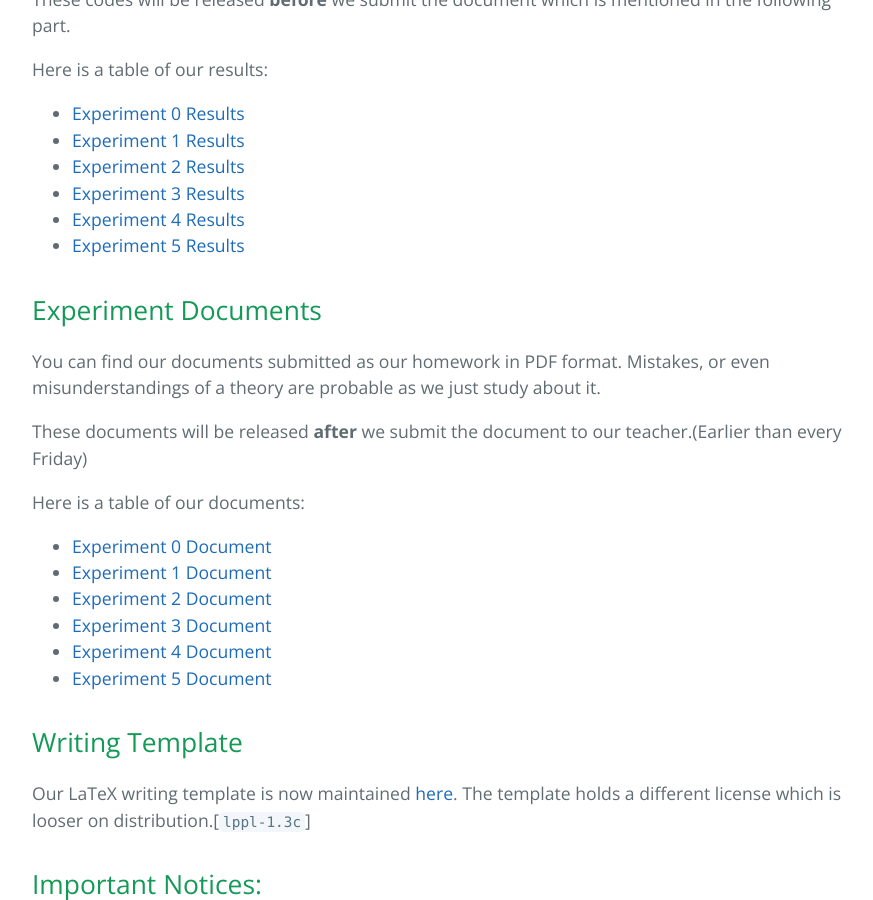
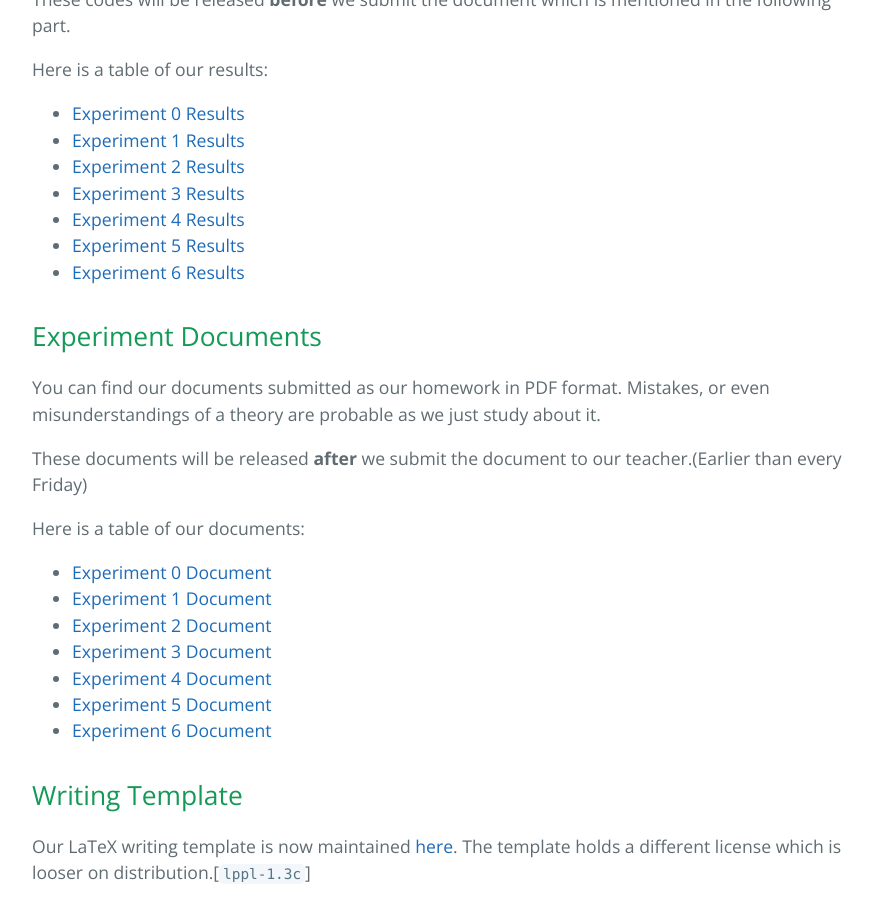
Before and after one commit to T0nyX1ang/Mathematical-Experiment, a Jekyll site: the page built from index.md, in a window 1280 px wide and 900 px high, scrolled down 940 px. Shown: the whole window, without its empty margins (192-1065 px from the left). Built offline with Jekyll 4.4.1, drawn with Linux system fonts in a browser that asks for light colours.

Commit message:
Update link to exp6

```diff
--- a/index.md
+++ b/index.md
@@ -29,6 +29,7 @@ Here is a table of our results:
 * [Experiment 3 Results](./exp3/experiment3.html)
 * [Experiment 4 Results](./exp4/experiment4.html)
 * [Experiment 5 Results](./exp5/experiment5.html)
+* [Experiment 6 Results](./exp6/experiment6.html)
 
 ## Experiment Documents
 You can find our documents submitted as our homework in PDF format. Mistakes, or even misunderstandings of a theory are probable as we just study about it.
@@ -42,6 +43,7 @@ Here is a table of our documents:
 * [Experiment 3 Document](./exp3/exp3.pdf)
 * [Experiment 4 Document](./exp4/exp4.pdf)
 * [Experiment 5 Document](./exp5/exp5.pdf)
+* [Experiment 6 Document](./exp6/exp6.pdf)
 
 ## Writing Template
 Our LaTeX writing template is now maintained [here](https://github.com/T0nyX1ang/WHU-MathExpThesis). The template holds a different license which is looser on distribution.[`lppl-1.3c`]
```
